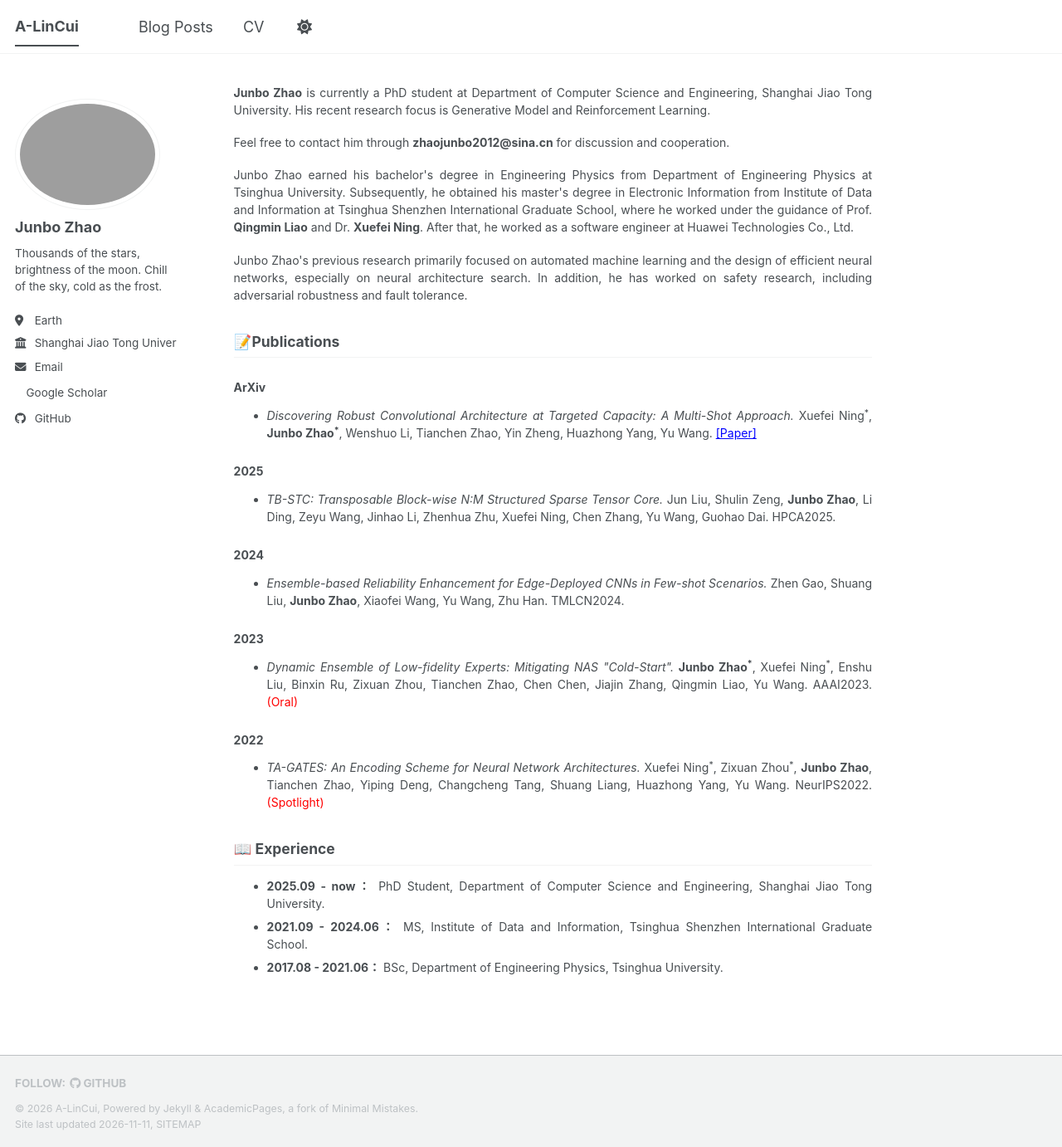
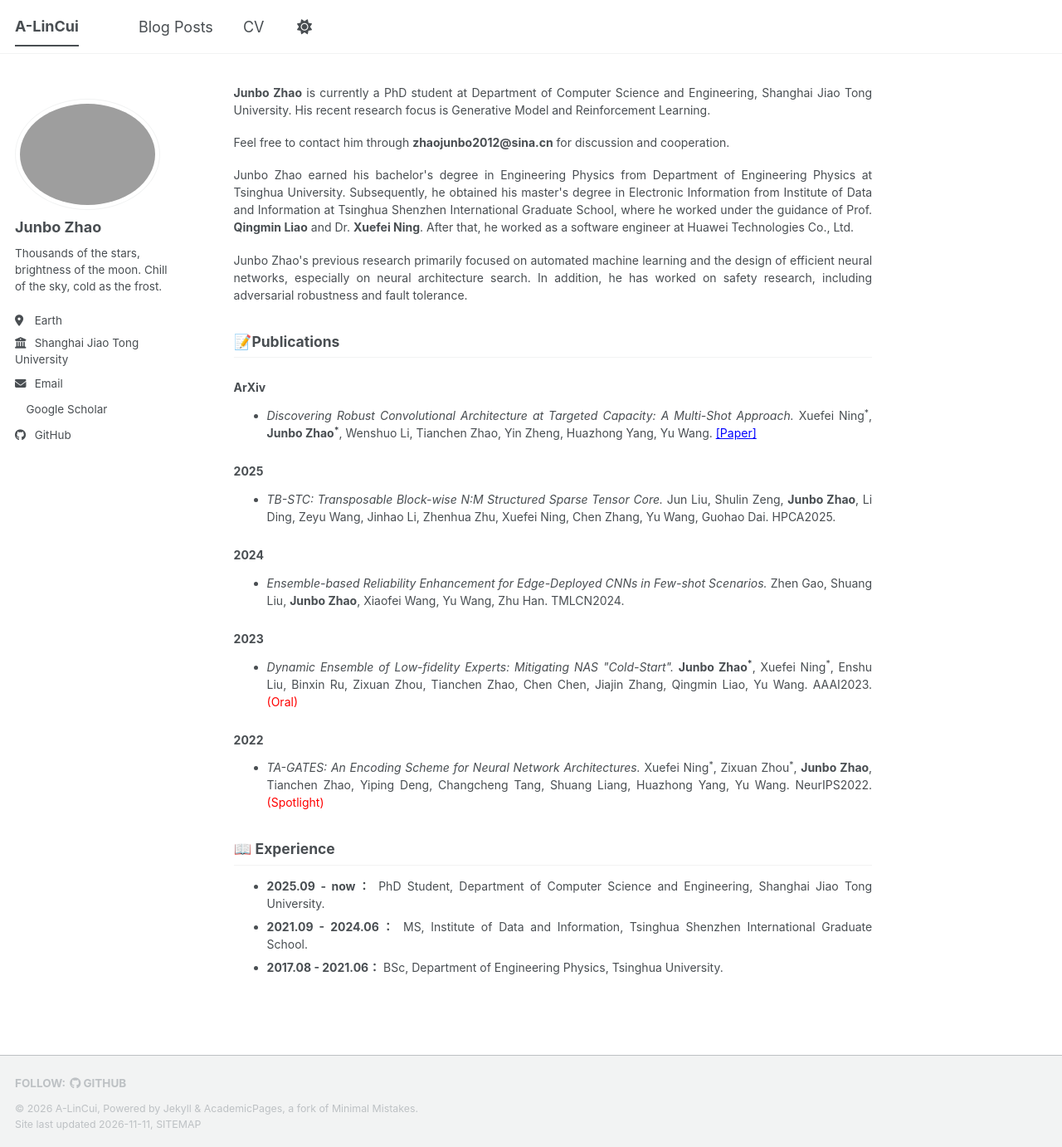
Before and after one commit to A-LinCui/A-LinCui.github.io, a Jekyll site: the page built from _pages/about.md, in a window 1280 px wide and 1382 px high. Shown: the whole window at 83% size. Built offline with Jekyll 4.4.1, drawn with Linux system fonts in a browser that asks for light colours; a script bundle is joined from its source files by our own code; a style sheet for code colours, icons or effects is not loaded.

Commit message:
Let sidebar links wrap instead of scrolling

```diff
--- a/_sass/layout/_sidebar.scss
+++ b/_sass/layout/_sidebar.scss
@@ -307,6 +307,12 @@
 
   li {
     white-space: nowrap;
+
+    // The fixed desktop sidebar is narrower than a long line such as the
+    // employer name; allow wrapping there so it never grows a scrollbar.
+    @include breakpoint($large) {
+      white-space: normal;
+    }
   }
 
   a {
```
